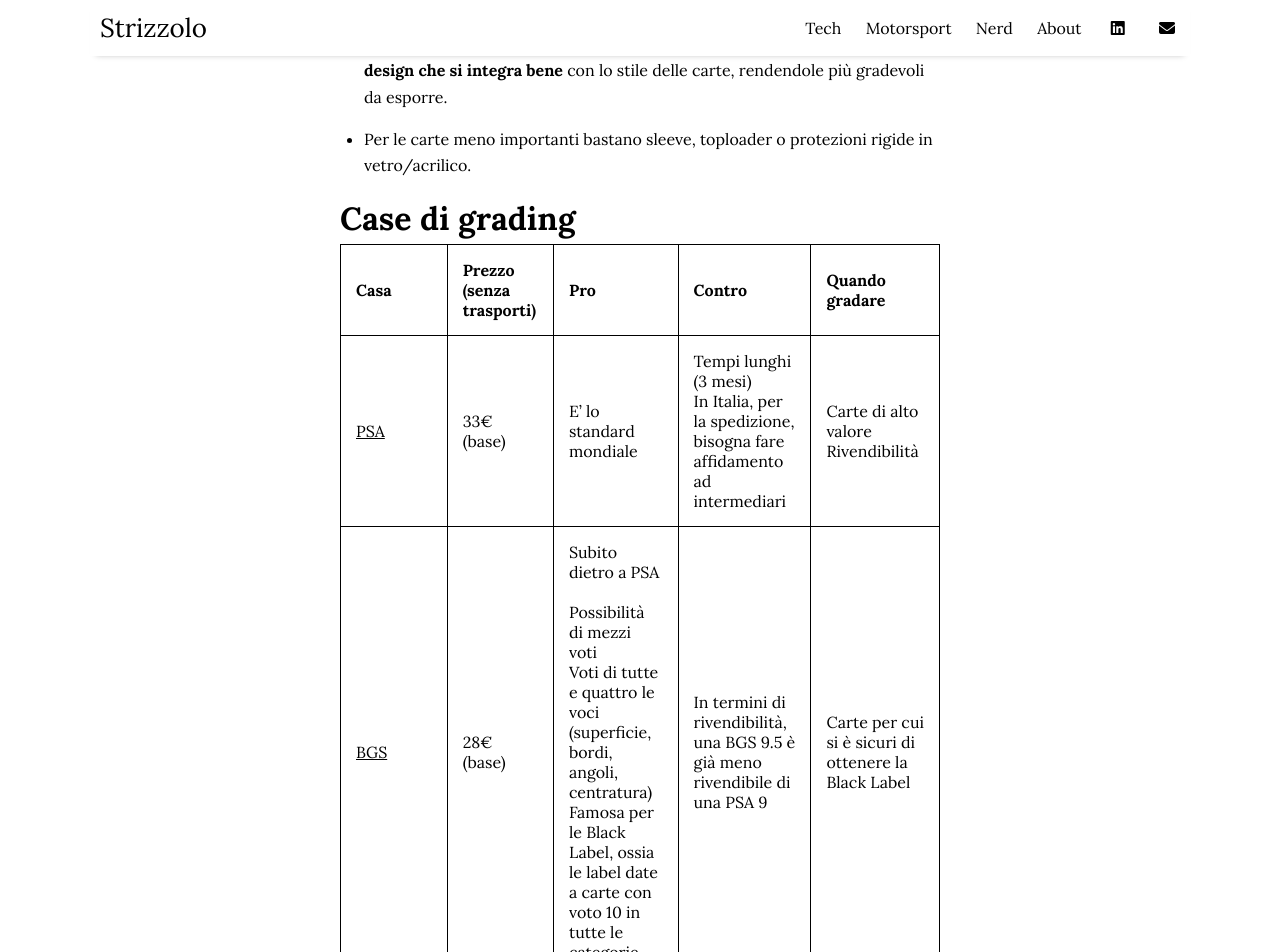
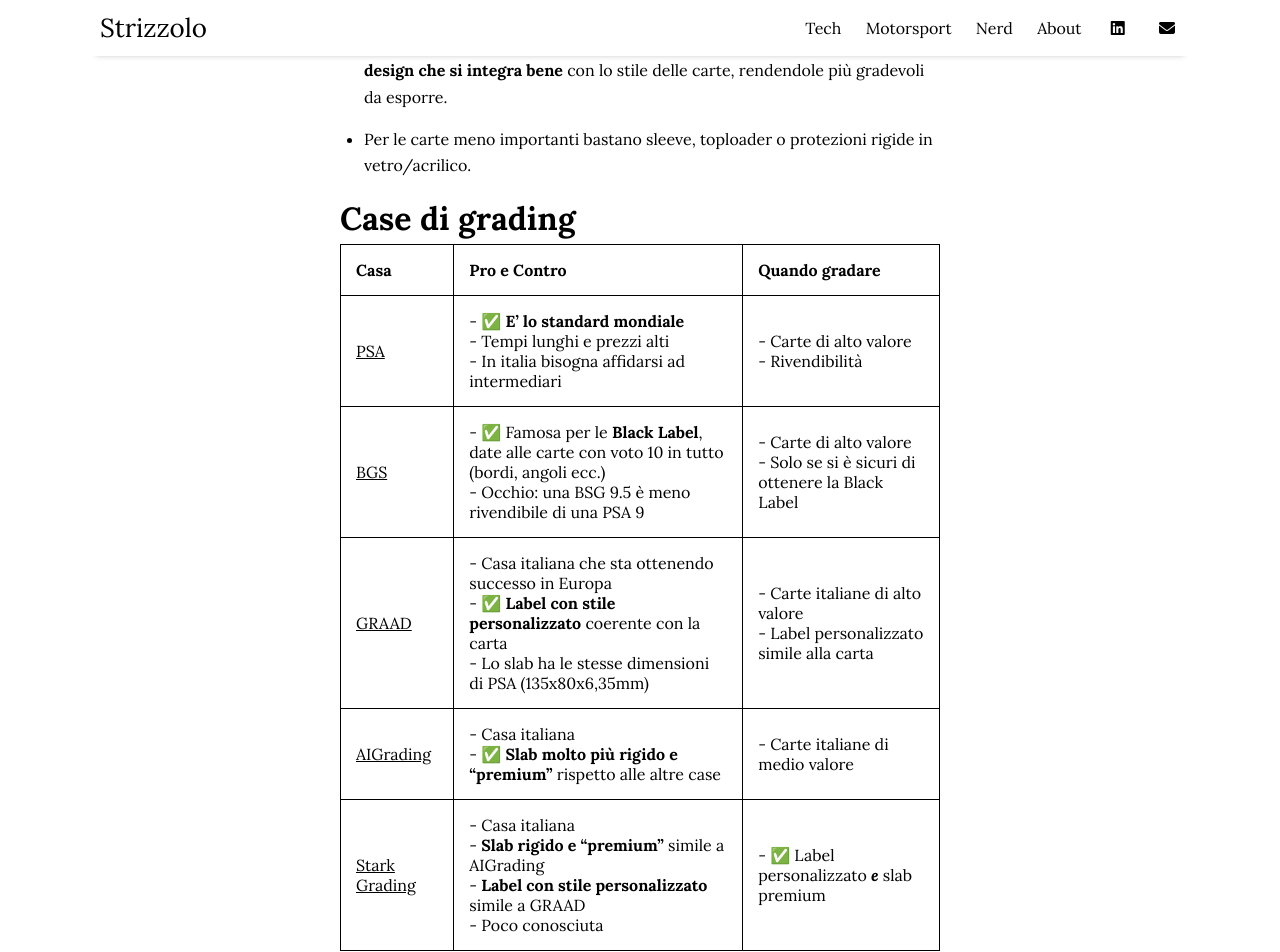
Before and after one commit to SimoneStrizzolo/simonestrizzolo.github.io, a Jekyll site: the page built from _posts/2026-06-02-gradare.md, in a window 1280 px wide and 1400 px high, scrolled down 2070 px. Shown: the top 952 px of the window. Built offline with Jekyll 4.4.1, drawn with Linux system fonts in a browser that asks for light colours; some of the changed text lies outside the part shown.

Commit message:
test: caricate immagini per grading

```diff
--- a/_posts/2026-06-02-gradare.md
+++ b/_posts/2026-06-02-gradare.md
@@ -51,19 +51,21 @@
 
 # Case di grading
 
-| Casa                                      | Prezzo (senza trasporti) | Pro                                                                                                                                                                                                                             | Contro                                                                                           | Quando gradare                                                    |
-| ----------------------------------------- | ------------------------ | ------------------------------------------------------------------------------------------------------------------------------------------------------------------------------------------------------------------------------- | ------------------------------------------------------------------------------------------------ | ----------------------------------------------------------------- |
-| [PSA](https://www.psacard.com/)           | 33€ (base)               | E' lo standard mondiale<br/>                                                                                                                                                                                                    | Tempi lunghi (3 mesi)<br/>In Italia, per la spedizione, bisogna fare affidamento ad intermediari | Carte di alto valore<br/>Rivendibilità                            |
-| [BGS](https://www.beckett.com/)           | 28€ (base)               | Subito dietro a PSA<br/><br/>Possibilità di mezzi voti<br/>Voti di tutte e quattro le voci (superficie, bordi, angoli, centratura)<br/>Famosa per le Black Label, ossia le label date a carte con voto 10 in tutte le categorie | In termini di rivendibilità, una BGS 9.5 è già meno rivendibile di una PSA 9                     | Carte per cui si è sicuri di ottenere la Black Label              |
-| GRAAD                                     |                          | Casa italiana che sta ottenendo successo in Europa<br/>Label con stile grafico simile alla carta<br/>Lo slab ha le stesse dimensioni di PSA                                                                                     | Non è conosciuta in tutto il mondo                                                               | Carte italiane di alto valore<br/>Label grafico simile alla carta |
-| AIGrading                                 |                          | Casa italiana<br/>Sta diventando famosa<br/>Slab molto più rigido e "premium" rispetto alle altre case                                                                                                                          | Poco conosciuta                                                                                  | Carte italiane di medio valore                                    |
-| [Stark Grading](https://starkgrading.it/) |                          | Casa italiana<br/>Slab rigido e "premium" simile a AIGrading<br/>Label con stile grafico simile alla carta, come per GRAAD                                                                                                      | Poco conosciuta                                                                                  | Label grafico simile alla carta<br/>Slab rigido e "premium"       |
+| Casa                                             | Pro e Contro                                                                                                                                                                            | Quando gradare                                                               |
+| ------------------------------------------------ | --------------------------------------------------------------------------------------------------------------------------------------------------------------------------------------- | ---------------------------------------------------------------------------- |
+| [PSA](https://www.psacard.com/)                  | - ✅ **E' lo standard mondiale**<br/>- Tempi lunghi e prezzi alti<br/>- In italia bisogna affidarsi ad intermediari                                                                      | - Carte di alto valore<br/>- Rivendibilità                                   |
+| [BGS](https://www.beckett.com/)                  | - ✅ Famosa per le **Black Label**, date alle carte con voto 10 in tutto (bordi, angoli ecc.)<br/>- Occhio: una BSG 9.5 è meno rivendibile di una PSA 9                                  | - Carte di alto valore<br/>- Solo se si è sicuri di ottenere la Black Label  |
+| [GRAAD](https://www.graad.eu/)                   | - Casa italiana che sta ottenendo successo in Europa<br/>- ✅ **Label con stile personalizzato** coerente con la carta<br/>- Lo slab ha le stesse dimensioni di PSA (135x80x6,35mm)<br/> | - Carte italiane di alto valore<br/>- Label personalizzato simile alla carta |
+| [AIGrading](https://aigrading.com/it/index.html) | - Casa italiana<br/>- ✅ **Slab molto più rigido e "premium"** rispetto alle altre case<br/>                                                                                             | - Carte italiane di medio valore                                             |
+| [Stark Grading](https://starkgrading.it/)        | - Casa italiana<br/>- **Slab rigido e "premium"** simile a AIGrading<br/>- **Label con stile personalizzato** simile a GRAAD<br/>- Poco conosciuta                                      | - ✅ Label personalizzato ***e*** slab premium                                |
 
 
 
 ![grading-psa](/assets/img/grading-psa.png)
 
 ![grading-bgs](/assets/img/grading-bgs.png)
+
+
 
 Case di grading
 
```
Also changed, not shown: assets/img/grading.jpg.
